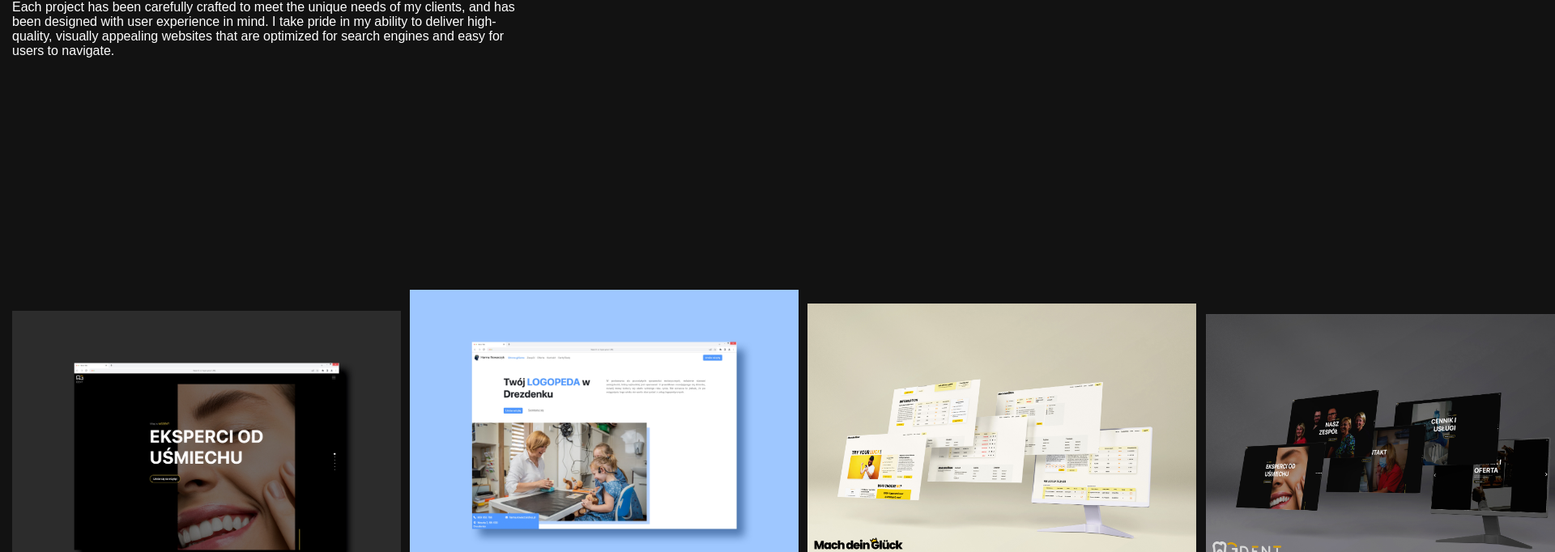
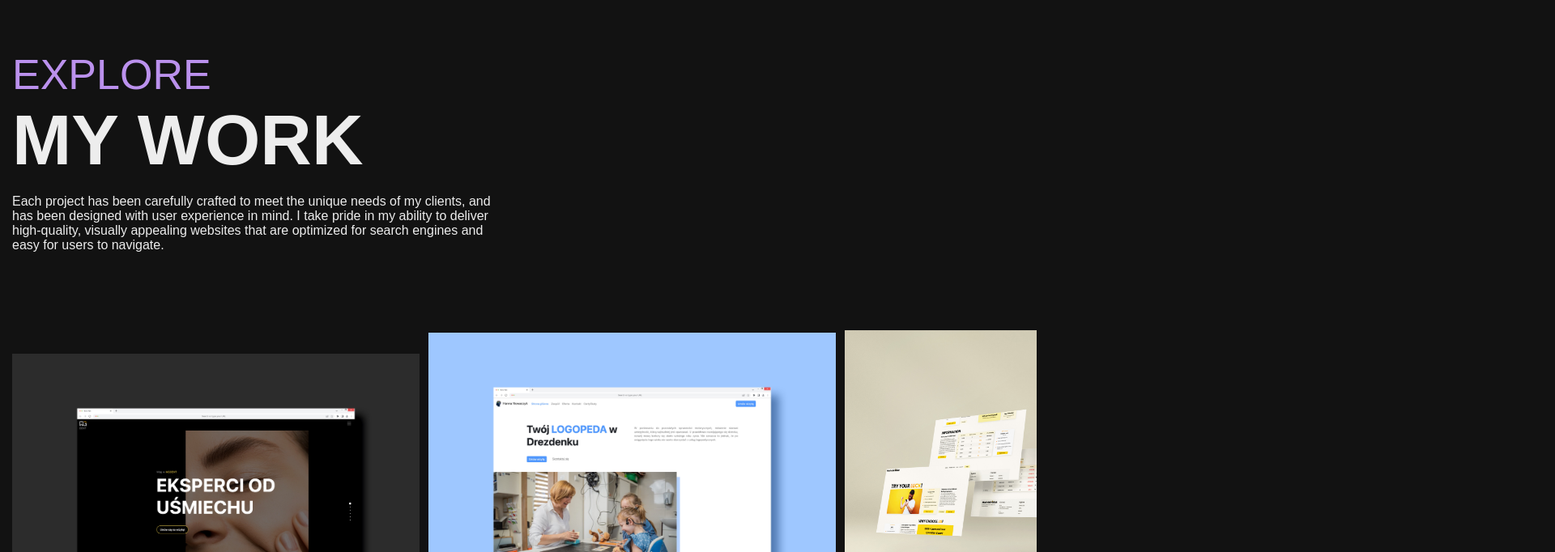
Before and after one commit to GawronDev/jg-portfolio-website, a React (Vite) app: page / in a window 1280 px wide. Shown: the part 2118-2800 px from the top of the page at 81% size, 1920 px wide, since content can reach past the window. Built offline with nearby package versions, Linux system fonts and the light colour scheme; a web font is replaced by a local one.

Commit message:
Added neccesarry fixes to the project browser'

```diff
--- a/src/components/HomeScreen.jsx
+++ b/src/components/HomeScreen.jsx
@@ -4,8 +4,6 @@ import MobileImage from "../assets/mobile-photo.png";
 import ArrowNav from './ArrowNav';
 
 export default function HomeScreen() {
-    const cursorRef = useRef();
-    var isMouseOver = false;
     let tl = gsap.timeline({ delay: 0.5 });
 
     // Initialize the bubble and the mouse listener
@@ -86,7 +84,7 @@ export default function HomeScreen() {
                         <h3>TO LIFE</h3>
                     </div>
                 </div>
-                <div className='secondary-wrapper' ref={cursorRef}>
+                <div className='secondary-wrapper' >
                     <div className='header-container header-container-secondary' >
                         <h3>BRING YOUR</h3>
                         <h1>DREAM WEB VISION</h1>
--- a/src/components/ProjectsScreen.jsx
+++ b/src/components/ProjectsScreen.jsx
@@ -38,14 +38,8 @@ export default function ProjectScreen() {
             track.dataset.percentage = nextPercentage;
 
             track.animate({
-                transform: `translate(${nextPercentage}%, -50%)`
+                transform: `translate(${nextPercentage}%, 0%)`
             }, { duration: 1200, fill: "forwards" });
-
-            for (const image of track.getElementsByClassName("image")) {
-                image.animate({
-                    objectPosition: `${100 + nextPercentage}% center`
-                }, { duration: 1200, fill: "forwards" });
-            }
         }
 
         /* -- Had to add extra lines for touch events -- */
--- a/src/css/ProjectScreen.css
+++ b/src/css/ProjectScreen.css
@@ -1,5 +1,5 @@
 .project-screen {
-    margin-top: 60px;
+    margin-top: 300px;
     padding: 0 15px;
     width: 100%;
     height: 100vh;
@@ -10,7 +10,7 @@
 .project-screen-text {
     z-index: 5;
     width: 100%;
-    mix-blend-mode: screen;
+    mix-blend-mode: exclusion;
 }
 
 .project-screen-text>h3 {
@@ -31,20 +31,18 @@
     color: white;
     font-size: 16px;
     font-style: normal;
+    max-width: 600px;
     width: 50%;
     font-weight: 300;
 }
 
 #image-scroller {
-    align-items: center;
     overflow: visible;
+    width: 200vw;
     display: flex;
     flex-direction: row;
     gap: 0.7rem;
     user-select: none;
-    transform: translate(0%, -50%);
-    position: absolute;
-    margin-top: 80vmin;
 }
 
 .image-container {
@@ -52,8 +50,7 @@
     z-index: 0;
     display: flex;
     flex-direction: column;
-    width: 60vmin;
-    height: fit-content;
+    width: 120vmin;
 }
 
 .image-container span {
@@ -65,7 +62,6 @@
 .image {
     width: 100%;
     object-fit: cover;
-    object-position: 100% center;
     pointer-events: none;
     transition: 0.2s ease-in;
 }
--- a/src/index.css
+++ b/src/index.css
@@ -60,6 +60,7 @@ body {
     display: flex;
     align-items: center;
     justify-content: center;
+    position: absolute;
     background-color: var(--main-secondary-background);
     --mask: radial-gradient(circle at var(--x, 50.3%) var(--y, 50.3%),
             black var(--maskSize1, 0%),
```
